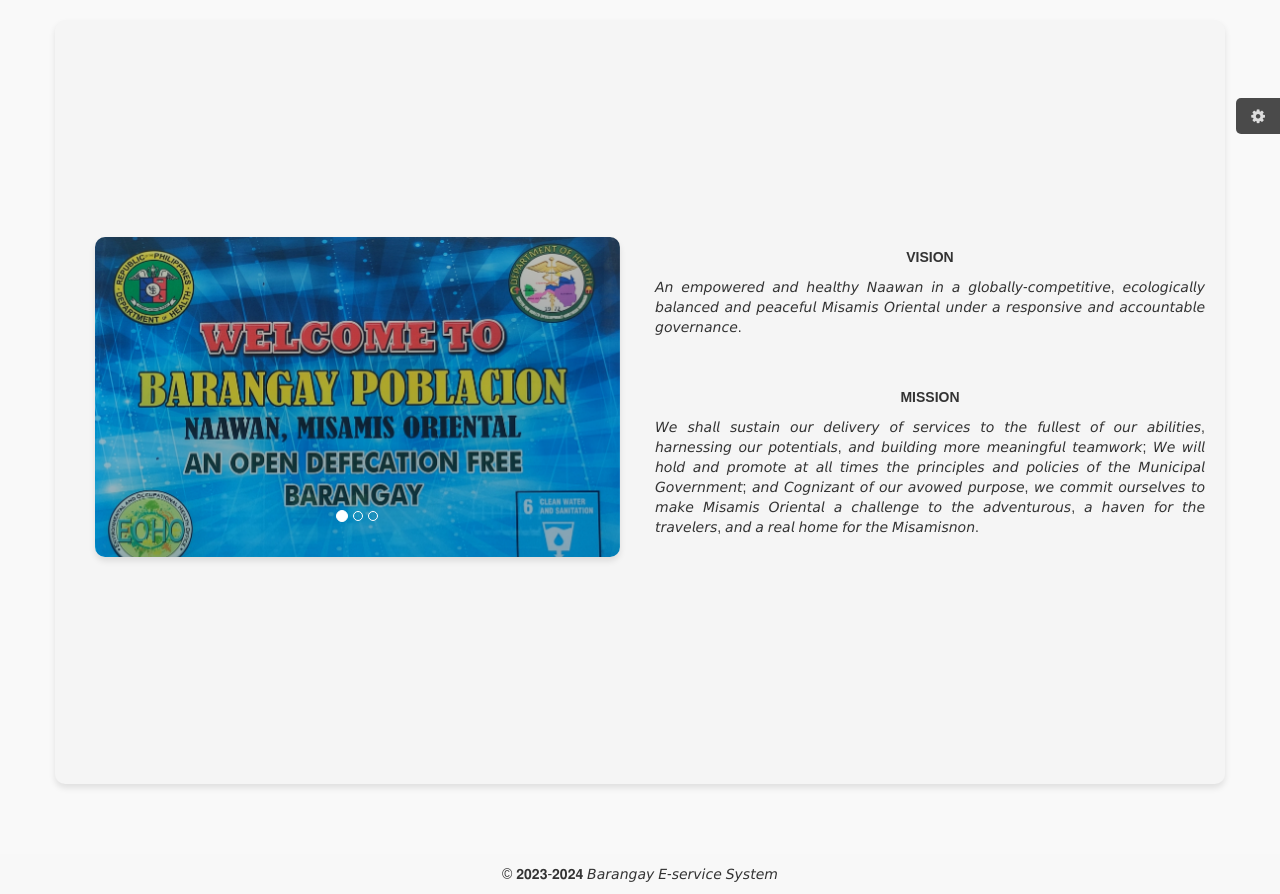
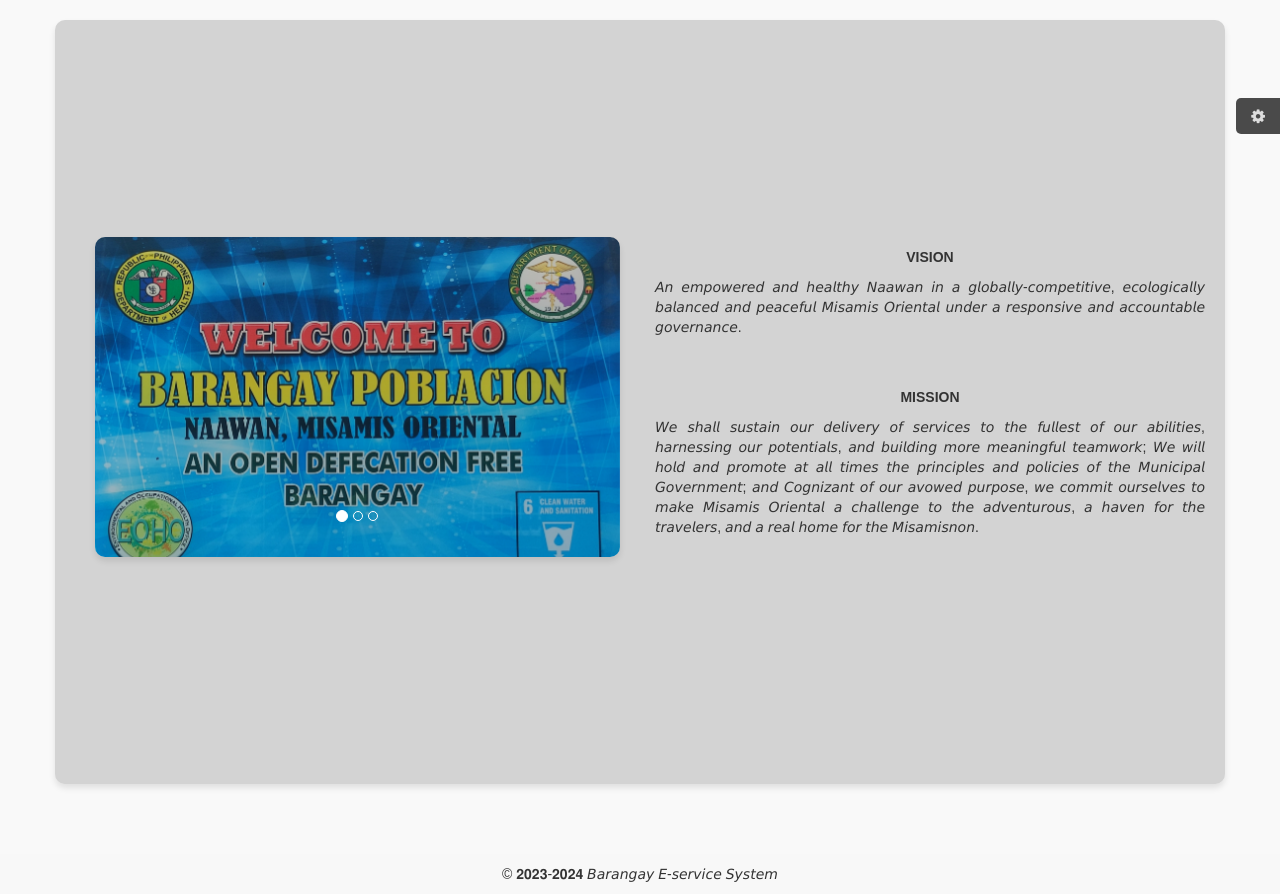
Before and after one commit to syntaxboybe/BESSv.1, a PHP site: page /main/index.php in a window 1280 px wide. Shown: the part 52-946 px from the top of the page. Run offline with PHP 8.4, Linux system fonts and the light colour scheme.

Commit message:
docs: Update background color in index.php

```diff
--- a/main/index.php
+++ b/main/index.php
@@ -22,7 +22,7 @@
     align-items: center;
     justify-content: center;
     height: 87vh;
-    background-color: #f5f5f5;
+    background-color: lightgrey;
     padding: 20px;
     box-sizing: border-box;
     border-radius: 10px;
@@ -40,7 +40,7 @@
     border-radius: 10px;
     box-shadow: 0 4px 6px rgba(0, 0, 0, 0.1);
     transition: 0.3s;
-    background-color: #f5f5f5;
+    background-color: lightgrey;
 
   }
 
```
